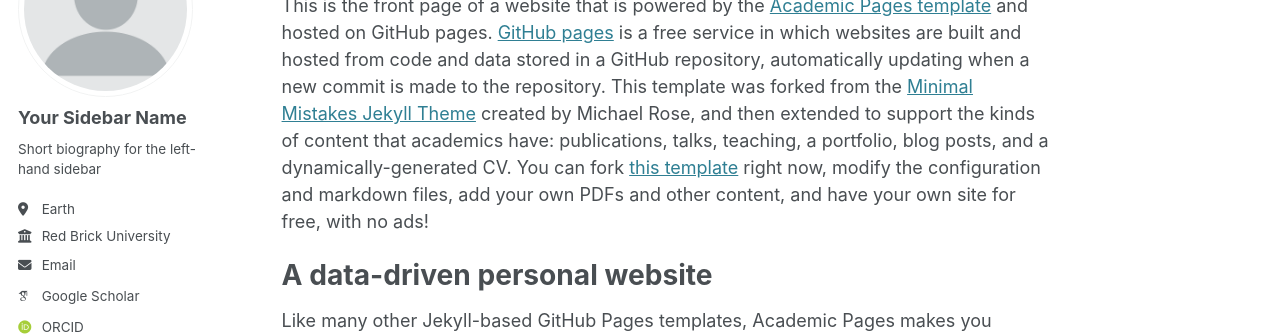
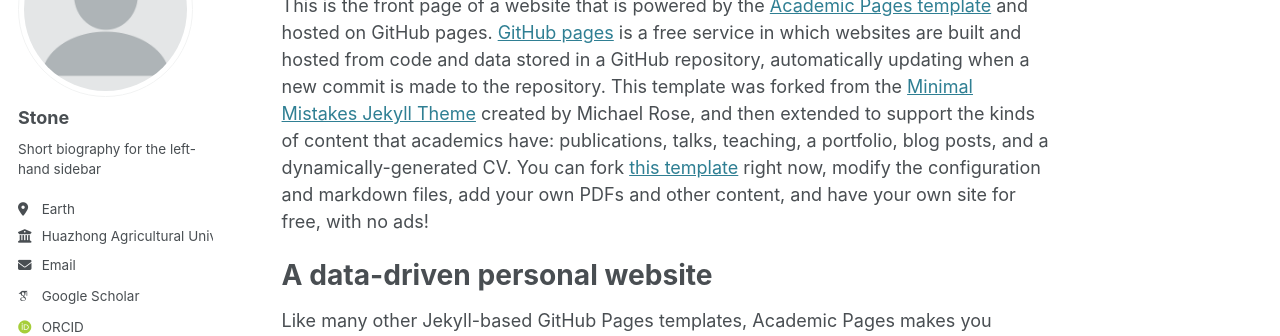
Before and after one commit to stoneboyy/stoneboyy.github.io, a Jekyll site: the page built from _pages/about.md, in a window 1280 px wide. Shown: the part 184-520 px from the top of the page. Built offline with Jekyll 4.4.1, drawn with Linux system fonts in a browser that asks for light colours; some web fonts are replaced.

Commit message:
Update _config.yml

```diff
--- a/_config.yml
+++ b/_config.yml
@@ -23,13 +23,13 @@ repository               : "academicpages/academicpages.github.io"
 author:
   # Biographic information
   avatar           : "profile.png"
-  name             : "Your Sidebar Name"
+  name             : "Stone"
   pronouns         : # example: "she/her"
   bio              : "Short biography for the left-hand sidebar"
   location         : "Earth"
-  employer         : "Red Brick University"
+  employer         : "Huazhong Agricultural University"
   uri              : # URL
-  email            : "none@example.org"
+  email            : "Stone1010@163.com"
 
   # Academic websites
   arxiv            : # URL - Update with the correct link to your profile
```
